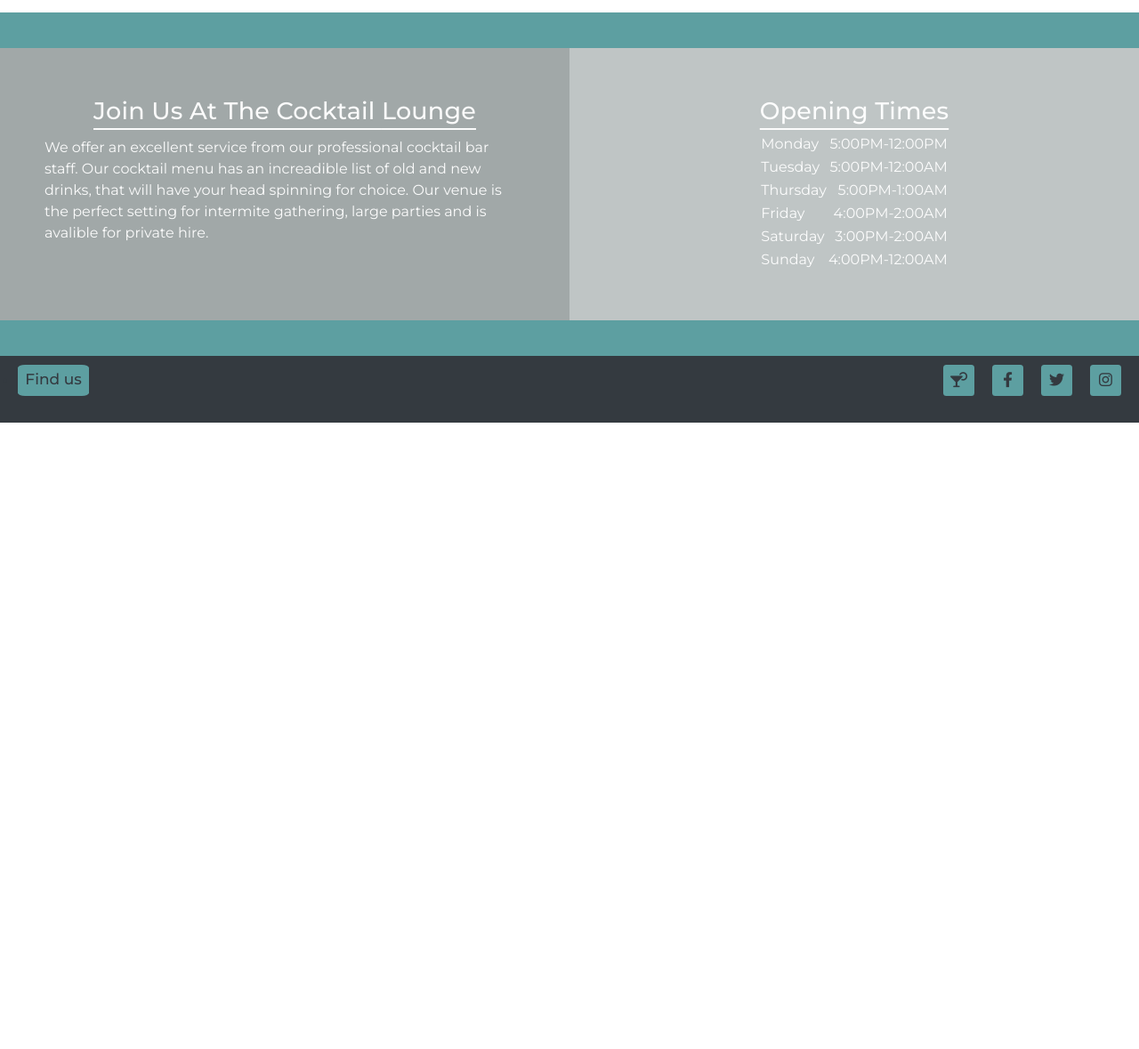
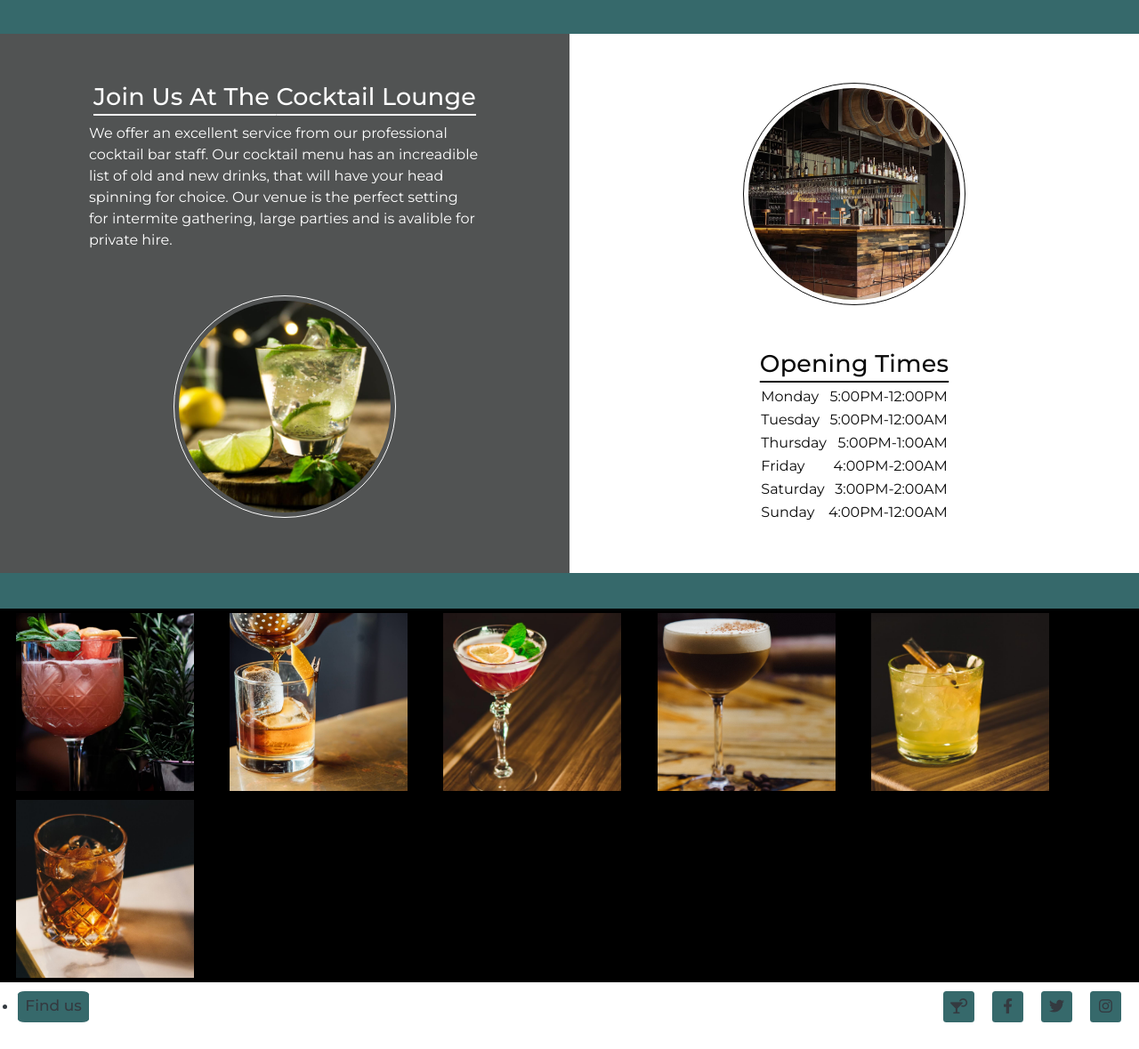
Before and after one commit to Hayley-Woodhouse/Milestone-1-project, a plain HTML site: page index.html in a window 1280 px wide. Shown: the part 746-1925 px from the top of the page at 89% size. Before the commit the page ends 1221 px from the top, so only its background shows below. Drawn offline with nearby package versions, Linux system fonts and the light colour scheme.

Commit message:
images added to index page| styled imgs

```diff
--- a/assets/css/style.css
+++ b/assets/css/style.css
@@ -1,12 +1,12 @@
 body {
-  color: rgba(255, 255, 255, 0.952);
+  color: rgb(255, 255, 255);
   font-family: 'montserrat', sans-serif;;
 }
 
 /*-----------------------Nav bar---------------*/
 
 .bg {
-  background-color: rgb(93, 159, 161);
+  background-color: rgb(54, 105, 107);
 }
 
 .navbar {
@@ -63,6 +63,18 @@
 
 
 /*-----------------------Opening Times-Table-Home Page--------*/
+.bar-img {
+  max-width: 250px;
+  border-radius: 50%;
+  border-style: solid;
+  border-width: thin;
+  padding: 5px;
+  display: block;
+  margin-left: auto;
+  margin-right: auto;
+  width: 50%;
+  margin-bottom: 50px;
+}
 
 table {
   border-collapse: collapse;
@@ -72,9 +84,9 @@
 }
 
 .open {
+  color:rgb(10, 10, 10);
   font-size: 1em;
-  background-color: rgba(190, 196, 196, 0.979);
-  display: block;
+  background-color: rgb(255, 255, 255);
   padding-top: 55px;
   padding-bottom: 55px;
 }
@@ -103,11 +115,24 @@
 
 .info-container {
   font-size: 1em;
-  background-color: rgba(160, 167, 167, 0.979);
+  background-color: rgb(81, 83, 83);
   display: block;
   padding-bottom: 55px;
   padding-top: 55px;
   height: 100%;
+}
+
+.mojito-img {
+  display: block;
+  max-width: 250px;
+  border-radius: 50%;
+  border-style: solid;
+  border-width: thin;
+  padding: 5px;
+  margin-left: auto;
+  margin-right: auto;
+  width: 50%;
+  margin-top: 50px;
 }
 
 .info h1, .contact-form h1 {
@@ -126,8 +151,8 @@
 
 .info p {
   padding-top: 5px;
-  padding-left: 50px;
-  padding-right: 50px;
+  padding-left: 100px;
+  padding-right: 100px;
 }
 
 
@@ -225,10 +250,26 @@
   padding: 20px 50px 20px 50px;
 }
 
+.book-img {
+  display: none;
+  width: 100%;
+  height: auto;
+}
+
+.drinks {
+  max-width: 200px;
+  height: auto;
+  margin: 5px 18px 5px 18px;
+}
+
+.background {
+  background-color: black;
+}
+
 /*-----------------------blue spacing-------------------------*/
 .space {
   padding: 20px;
-  background-color: rgb(93, 159, 161);
+  background-color: rgb(54, 105, 107);
   z-index: 1;
 }
 
@@ -238,7 +279,7 @@
   position: relative;
   margin-bottom: 0;
   height: auto;
-  background-color: #343a40;
+  background-color:rgb(255, 255, 255);
   width: 100%;
   z-index: 2;
 }
@@ -252,7 +293,7 @@
   line-height: 9px;
   text-align: center;
   color: #343a40;
-  background-color: rgb(93, 159, 161);
+  background-color: rgb(54, 105, 107);
   transition: all 0.35s ease-in-out;
     -moz-transition: all 0.35s ease-in-out;
     -webkit-transition: all 0.35s ease-in-out;
@@ -283,7 +324,7 @@
   color: #343a40;
   margin-left: 20px;
   margin-top: 10px;
-  background-color: rgb(93, 159, 161);
+  background-color: rgb(54, 105, 107);;
 }
 
 .find-us a {
@@ -300,13 +341,22 @@
     top: 90px;
     left: 24vw;
   }
-  span.gap {
-    line-height: 40px;
-  }
   .logo {
     font-size: 5vw;
   }
+  .info h1 {
+    padding-left: 50px;
+    padding-right: 50px;
+  }
+
+  .info p {
+    padding-left: 30px;
+    padding-right: 30px;
+  }
+  span.gap {
+    line-height: 50px;
 }
+
 
 @media screen and (max-width:726px) and (min-width:320px) {
   .book {
@@ -352,4 +402,20 @@
   .space {
     padding: 12px;
   }
+  #video {
+    display: none;
+  }
+  .book-img {
+    display: block;
+  }
 }
+
+@media screen and (max-width: 1440px) {
+  .info h1 {
+    padding-left: 100px;
+    padding-right: 100px;
+  }
+  span.gap {
+    line-height: 50px;
+  }
+}
--- a/index.html
+++ b/index.html
@@ -40,7 +40,7 @@
         </nav>
     </header>
 <!----------------------------Logo and hero image with bootstrap grid system--------------->
-    <figure>
+    <section>
         <div class="bg-img-index">
             <div class="row container-fluid">
                     <div class="col-sm-12">
@@ -48,7 +48,7 @@
                     </div>
             </div>
         </div>
-    </figure>
+    </section>
 <!----------------------------decorative space with bootstrap grid system--------------->
     <section>
         <div class="row">
@@ -61,14 +61,16 @@
         <div class="row">
             <div class="col-md-6 info">
                 <div class="info-container">
-                    <h1>Join us at the cocktail <span class="gap">lounge</span></h1>
+                    <h1>Join us at the <span class="gap">cocktail lounge</span></h1>
                     <P> We offer an excellent service from our professional cocktail bar staff.
                         Our cocktail menu has an increadible list of old and new drinks, that
                         will have your head spinning for choice. Our venue is the perfect setting for
                         intermite gathering, large parties and is avalible for private hire.</P>
+                        <img class="mojito-img" src="assets/images/mojito.jpg" alt="a glass of mojito with a side of limes">
                 </div>
             </div>
             <div class="col-md-6 open">
+                <img class="bar-img" src="assets/images/bar.jpg" alt="a fully stocked coctail bar">
                 <table class="open-time" >
                     <h1 class="open-head">Opening times</h1>
                     <tr>
@@ -107,6 +109,20 @@
             </div>
         </div>
     </section>
+    <picture>
+        <div class="row">
+            <div class="col">
+                <div class="background">
+                    <img class="drinks" src="assets/images/straw.jpg" alt="strawberry daiquiri cocktail">
+                    <img class="drinks" src="assets/images/oldfasioned.jpg" alt="old fasioned cocktail">
+                    <img class="drinks" src="assets/images/cosmo.jpg" alt="cosmopolitan cocktail">
+                    <img class="drinks" src="assets/images/martini.jpg" alt="expresso martini cocktail">
+                    <img class="drinks" src="assets/images/screwdriver.jpg" alt="screwdriver cocktail">
+                    <img class="drinks"src="assets/images/brandi.jpg" alt="brandy sour cocktail">
+                </div>
+            </div>
+        </div>
+    </picture>
 <!-------footer, nav to social media and ancor to contact info with bootstrap grid system------->
     <footer>
         <nav>
```
Also changed, not shown: booking.html (+4 -2 lines), contact.html (+2 -2 lines), assets/images/bar.jpg (added), assets/images/brandi.jpg (added), assets/images/cosmo.jpg (added), assets/images/drinks-img.jpg (added), assets/images/martini.jpg (added), assets/images/mojito.jpg (added), assets/images/oldfasioned.jpg (added), assets/images/screwdriver.jpg (added), assets/images/straw.jpg (added).
